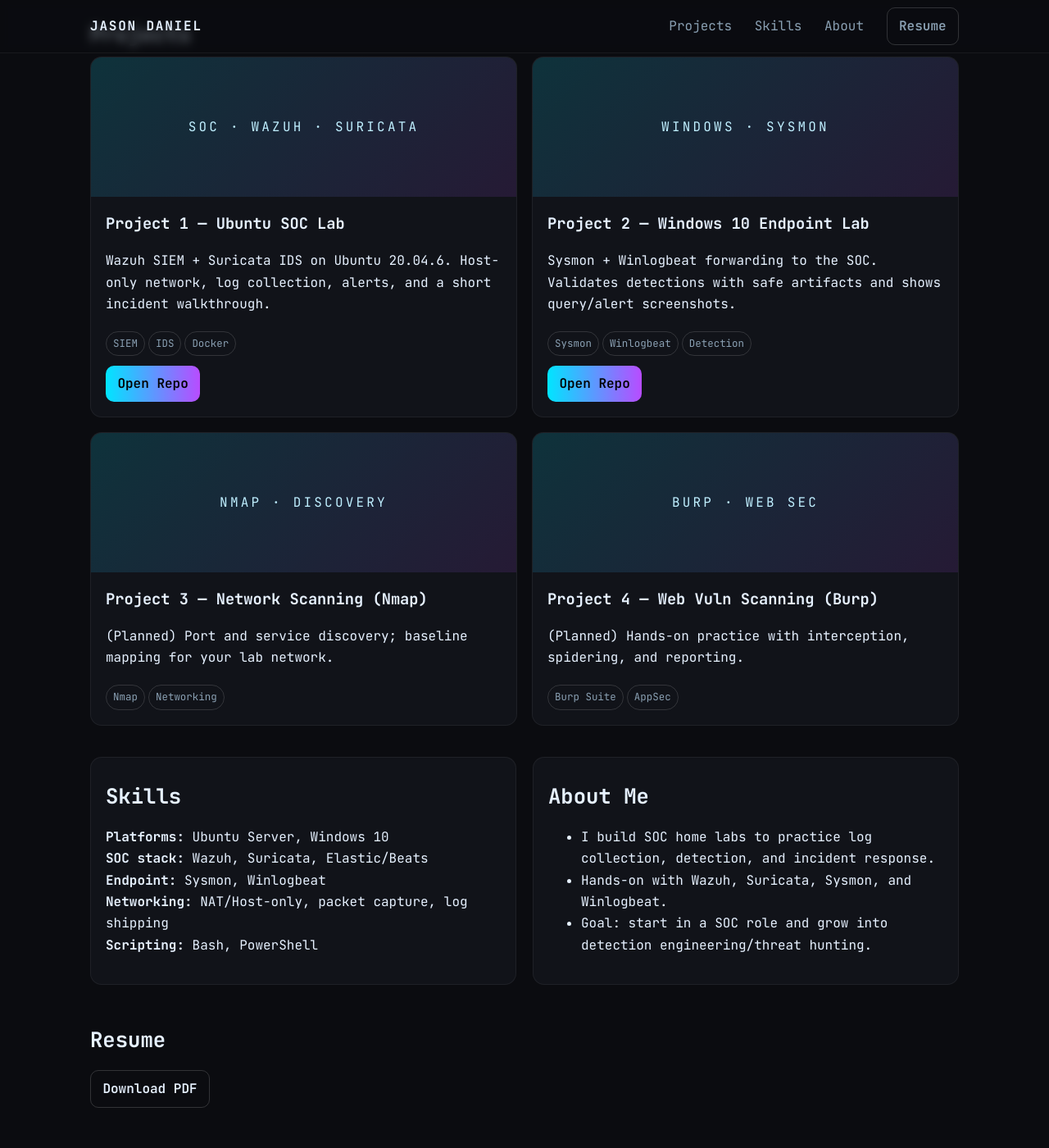
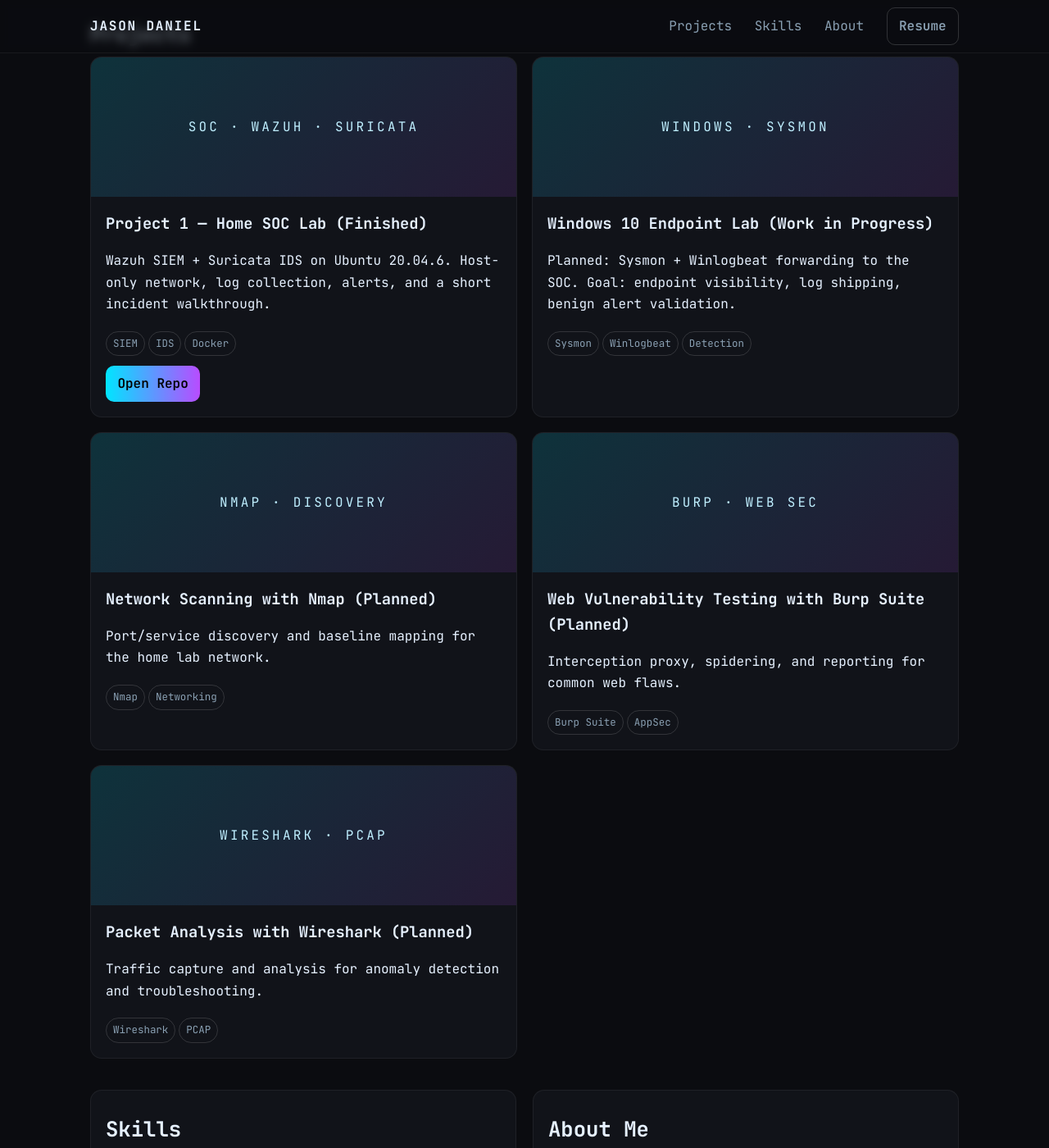
Before and after one commit to cscdanielj/cscdanielj.github.io, a Jekyll site: the page built from index.md, in a window 1280 px wide and 1400 px high, scrolled down 575 px. Shown: the whole window at 82% size. Built offline with Jekyll 4.4.1, drawn with Linux system fonts in a browser that asks for light colours.

Commit message:
Update index.md

```diff
--- a/index.md
+++ b/index.md
@@ -11,7 +11,7 @@
       <p>I build compact, realistic SOC labs and document detections and investigations so others can repeat them.</p>
       <div class="cta-group">
         <a class="btn btn-primary" href="#projects">View Projects</a>
-        <a class="btn btn-outline" href="./resume/Jason-Daniel-Resume.pdf">Download Resume</a>
+        <a class="btn btn-outline" href="/resume/Jason-Daniel-Resume.pdf">Download Resume</a>
       </div>
     </div>
 
@@ -40,14 +40,14 @@
     <h2>Projects</h2>
     <div class="grid">
 
-      <!-- Project 1 -->
+      <!-- Finished Project -->
       <article class="card">
         <div class="thumb">
           <!-- Replace with /assets/img/soc-thumb.png if you add one -->
           SOC · WAZUH · SURICATA
         </div>
         <div class="body">
-          <h3>Project 1 — Ubuntu SOC Lab</h3>
+          <h3>Project 1 — Home SOC Lab (Finished)</h3>
           <p>Wazuh SIEM + Suricata IDS on Ubuntu 20.04.6. Host-only network, log collection, alerts, and a short incident walkthrough.</p>
           <div class="tags">
             <span class="tag">SIEM</span><span class="tag">IDS</span><span class="tag">Docker</span>
@@ -58,30 +58,23 @@
         </div>
       </article>
 
-      <!-- Project 2 -->
+      <!-- Future Projects Section (WIP cards) -->
       <article class="card">
-        <div class="thumb">
-          <!-- Replace with /assets/img/win10-thumb.png if you add one -->
-          WINDOWS · SYSMON
-        </div>
+        <div class="thumb">WINDOWS · SYSMON</div>
         <div class="body">
-          <h3>Project 2 — Windows 10 Endpoint Lab</h3>
-          <p>Sysmon + Winlogbeat forwarding to the SOC. Validates detections with safe artifacts and shows query/alert screenshots.</p>
+          <h3>Windows 10 Endpoint Lab (Work in Progress)</h3>
+          <p>Planned: Sysmon + Winlogbeat forwarding to the SOC. Goal: endpoint visibility, log shipping, benign alert validation.</p>
           <div class="tags">
             <span class="tag">Sysmon</span><span class="tag">Winlogbeat</span><span class="tag">Detection</span>
-          </div>
-          <div class="actions">
-            <a class="btn btn-primary" href="https://github.com/cscdanielj/homelab-windows10-vm">Open Repo</a>
           </div>
         </div>
       </article>
 
-      <!-- Future projects (optional, keeps the grid balanced) -->
       <article class="card">
         <div class="thumb">NMAP · DISCOVERY</div>
         <div class="body">
-          <h3>Project 3 — Network Scanning (Nmap)</h3>
-          <p>(Planned) Port and service discovery; baseline mapping for your lab network.</p>
+          <h3>Network Scanning with Nmap (Planned)</h3>
+          <p>Port/service discovery and baseline mapping for the home lab network.</p>
           <div class="tags"><span class="tag">Nmap</span><span class="tag">Networking</span></div>
         </div>
       </article>
@@ -89,9 +82,18 @@
       <article class="card">
         <div class="thumb">BURP · WEB SEC</div>
         <div class="body">
-          <h3>Project 4 — Web Vuln Scanning (Burp)</h3>
-          <p>(Planned) Hands-on practice with interception, spidering, and reporting.</p>
+          <h3>Web Vulnerability Testing with Burp Suite (Planned)</h3>
+          <p>Interception proxy, spidering, and reporting for common web flaws.</p>
           <div class="tags"><span class="tag">Burp Suite</span><span class="tag">AppSec</span></div>
+        </div>
+      </article>
+
+      <article class="card">
+        <div class="thumb">WIRESHARK · PCAP</div>
+        <div class="body">
+          <h3>Packet Analysis with Wireshark (Planned)</h3>
+          <p>Traffic capture and analysis for anomaly detection and troubleshooting.</p>
+          <div class="tags"><span class="tag">Wireshark</span><span class="tag">PCAP</span></div>
         </div>
       </article>
 
```
